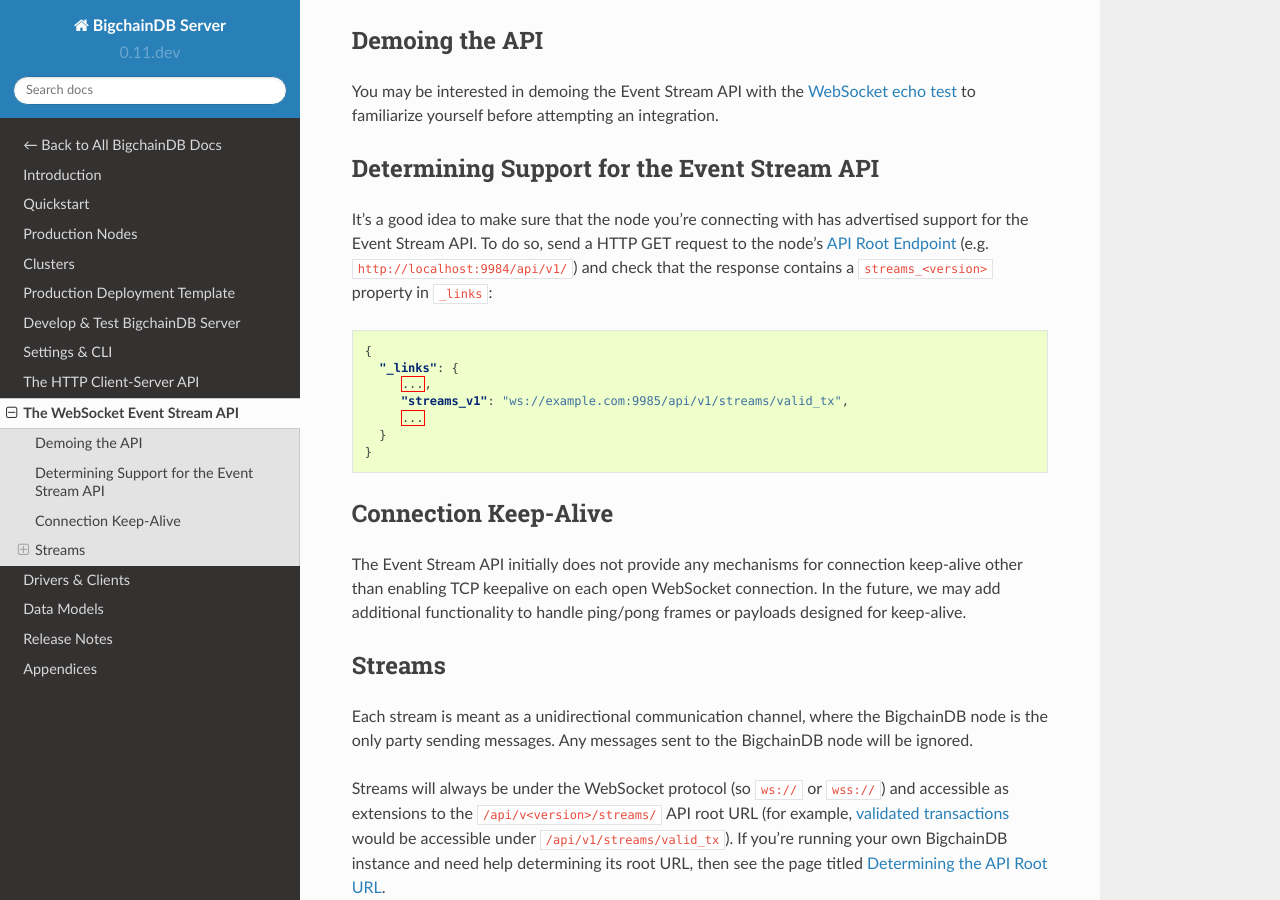
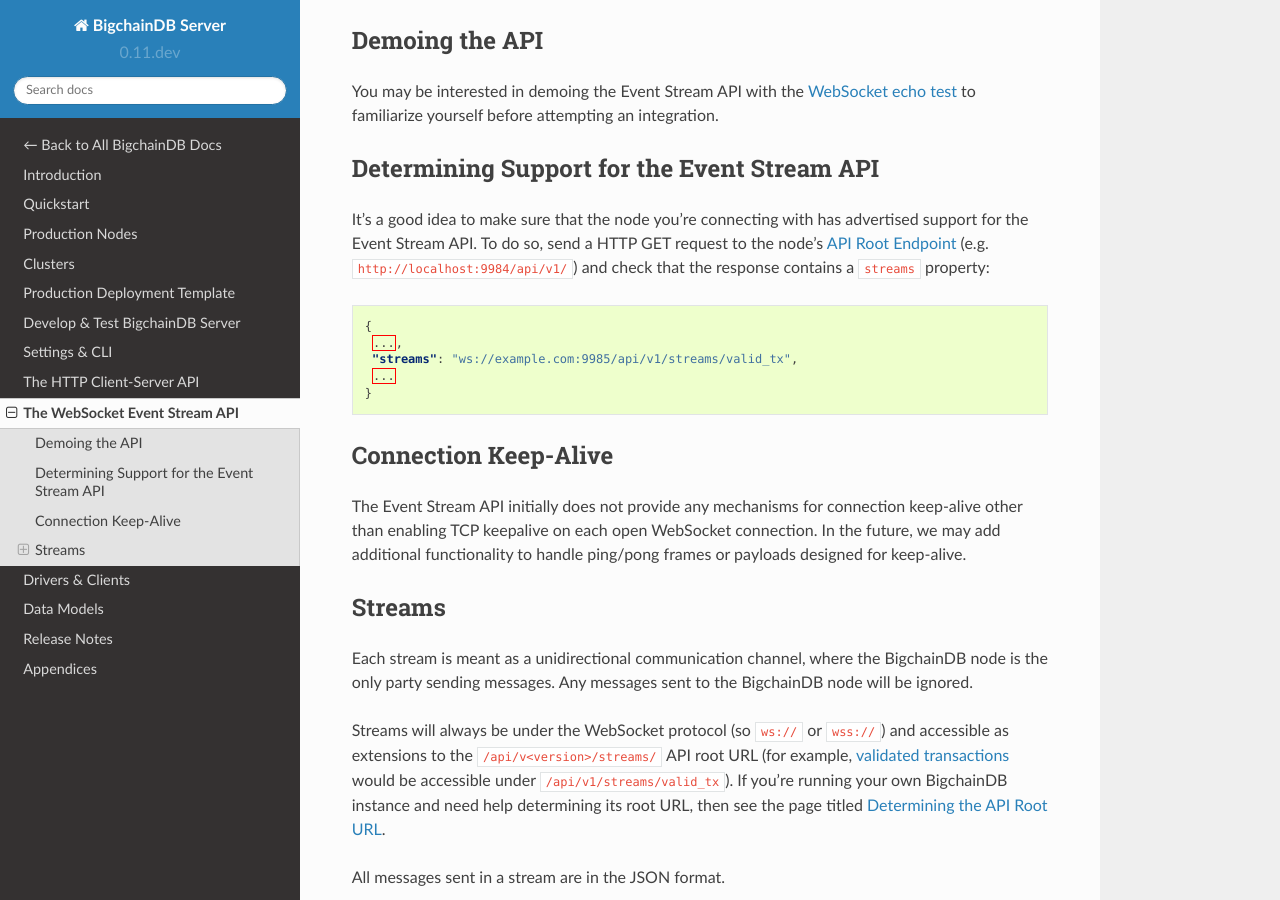
Before and after one commit to bigchaindb/bigchaindb, a Sphinx documentation site: the page built from docs/server/source/websocket-event-stream-api.rst, in a window 1280 px wide and 900 px high, scrolled down 357 px. Built offline with Sphinx 7.4.7 and the Read the Docs theme 2.0.0, drawn with Linux system fonts in a browser that asks for light colours; pages that are not in the unit, such as notebooks, are missing from menus.

Commit message:
Renamed `streams_v1` to `streams`
- Updated tests
- Updated documentation

```diff
--- a/docs/server/source/websocket-event-stream-api.rst
+++ b/docs/server/source/websocket-event-stream-api.rst
@@ -26,16 +26,14 @@
 has advertised support for the Event Stream API. To do so, send a HTTP GET
 request to the node's :ref:`API Root Endpoint`
 (e.g. ``http://localhost:9984/api/v1/``) and check that the
-response contains a ``streams_<version>`` property in ``_links``:
+response contains a ``streams`` property:
 
 .. code:: JSON
 
     {
-      "_links": {
-         ...,
-         "streams_v1": "ws://example.com:9985/api/v1/streams/valid_tx",
-         ...
-      }
+     ...,
+     "streams": "ws://example.com:9985/api/v1/streams/valid_tx",
+     ...
     }
 
 
```
Also changed, not shown: 2 other files.
